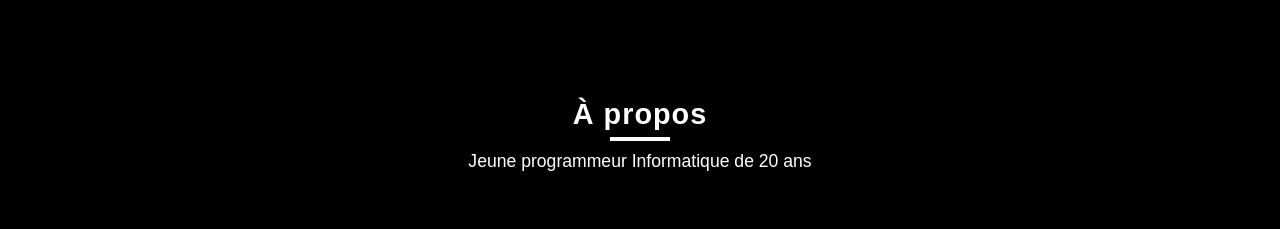
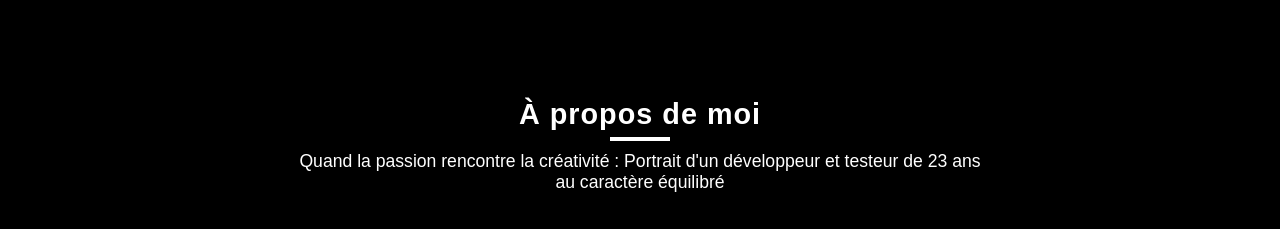
Before and after one commit to ClementCherbonnier/ClementCherbonnier.github.io., a plain HTML site: page index.html in a window 1280 px wide. Shown: the part 802-1031 px from the top of the page. Drawn offline with Linux system fonts and the light colour scheme.

Commit message:
Update index.html

```diff
--- a/index.html
+++ b/index.html
@@ -34,8 +34,8 @@
 
   <section class="about" id="about">
     <div class="title white">
-      <h2>À propos</h2>
-      <p>Jeune programmeur Informatique de 20 ans</p>
+      <h2>À propos de moi</h2>
+      <p>Quand la passion rencontre la créativité : Portrait d'un développeur et testeur de 23 ans au caractère équilibré</p>
     </div>
     <div class="content">
       <div class="textBox">
@@ -92,7 +92,7 @@ C'est avec sérieux et observation que je m'immerge dans le monde réel pour m'a
   <section class="work" id="work">
     <div class="title">
       <h2>Projets effectuées</h2>
-      <p>Vous verrez la listes de différent projets que j'ai effectuer sans les détails</p>
+      <p>Listes de différent projets que j'ai travaillé</p>
     </div>
     <div class="content">
       <div class="workBox">
```
